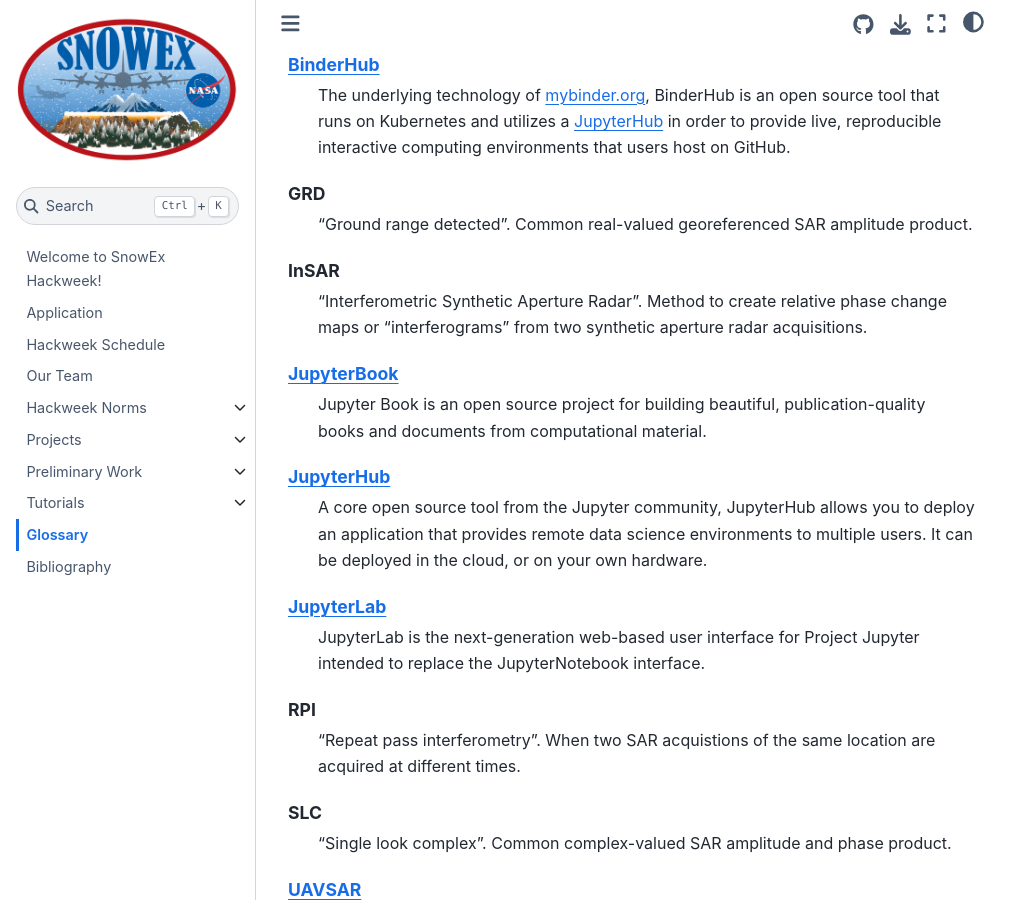
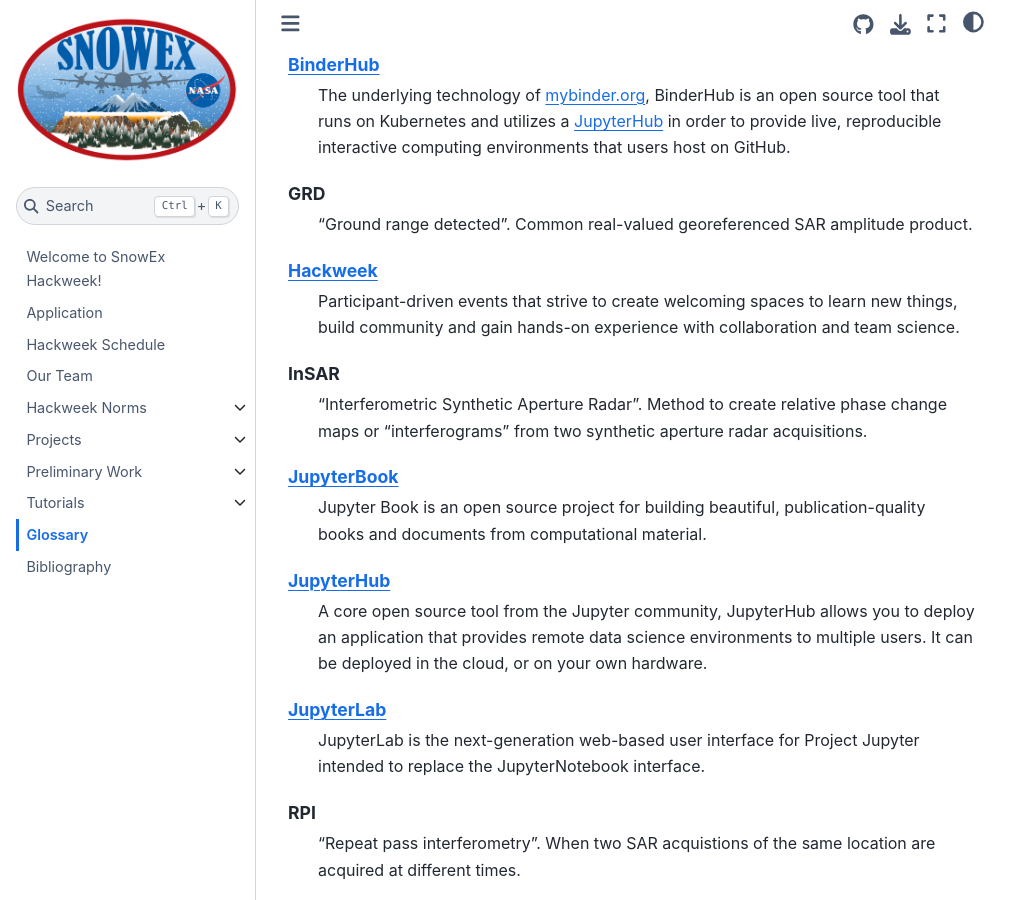
Before and after one commit to snowex-hackweek/website-2021, a Jupyter Book: the page built from book/glossary.md, in a window 1280 px wide and 900 px high, scrolled down 318 px. Shown: the whole window, without its empty margins (0-1031 px from the left). Built offline with Jupyter Book 1.0.4 settings and Sphinx 7.4.7 and the Sphinx Book theme 1.1.4, drawn with Linux system fonts in a browser that asks for light colours.

Commit message:
add hackweek to glossary

```diff
--- a/book/glossary.md
+++ b/book/glossary.md
@@ -17,6 +17,10 @@
 
 GRD
   "Ground range detected". Common real-valued georeferenced SAR amplitude product.
+
+[Hackweek](https://uwhackweek.github.io/hackweeks-as-a-service/intro.html)
+  Participant-driven events that strive to create welcoming spaces to learn new things,
+  build community and gain hands-on experience with collaboration and team science.
 
 InSAR
   "Interferometric Synthetic Aperture Radar". Method to create relative phase change
```
